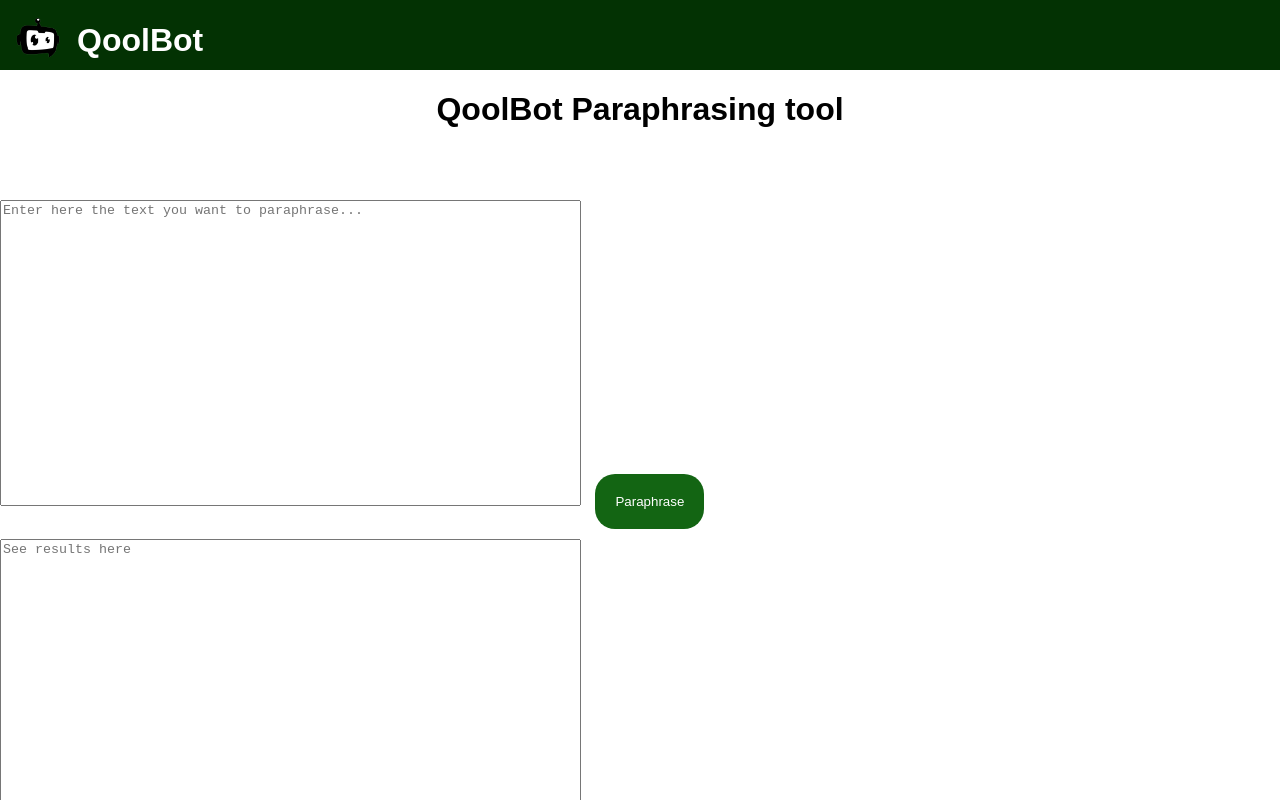
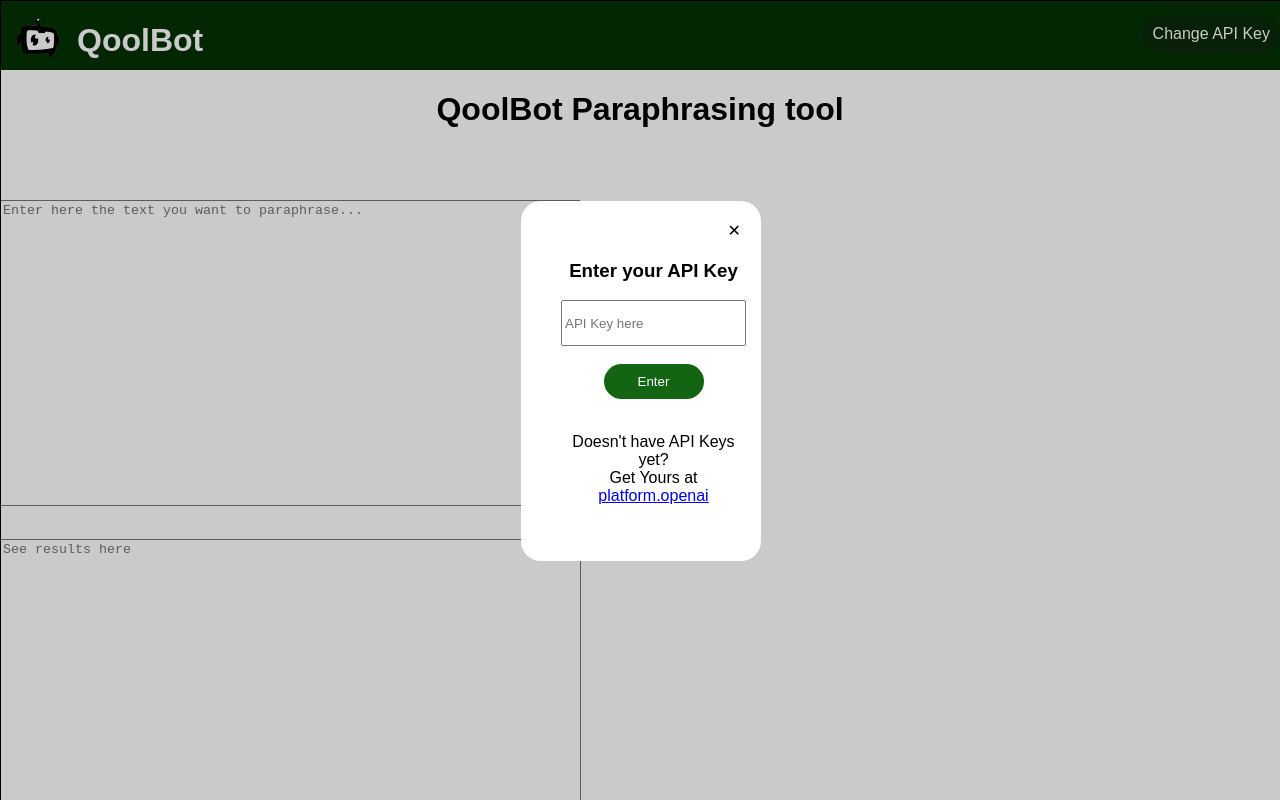
Before and after one commit to JimJ0112/Qoolbot, a plain HTML site: page index.html in a window 1280 px wide. Shown: the top 800 px of the page. Drawn offline with Linux system fonts and the light colour scheme.

Commit message:
added user inputted api key

```diff
--- a/index.html
+++ b/index.html
@@ -9,8 +9,7 @@
 </head>
 <body>
 
-    <script src="resources/scripts/paraphrase.js"> </script>
-</body>
+
 
 
 <div id="navbar">
@@ -18,10 +17,11 @@
         <tr>
             <td> <img src="resources/images/roboicon.png" id="navbaricon"/> </td>
             <td>  <h1 id="navbartitle"> QoolBot</h1> </td>
+
         </tr>
     </table>
 
-
+    <div id="changeAPIKEYTD" onclick="showAPIKEYFORM()"> Change API Key</div>
 
 </div>
 
@@ -41,9 +41,9 @@
         <table>
             <tr>
                 <td> Powered by </td>
-                <td> <a href="https://openai.com/blog/chatgpt" target="_blank"> <img src="resources/images/chatgptlogo1.png" id="chatgptlogo"> </a> </td>
+                <td> <a href="https://openai.com/blog/chatgpt" target="_blank" class="subtlelink"> <img src="resources/images/chatgptlogo1.png" id="chatgptlogo"> </a> </td>
                 <td> | </td>
-                <td> <a href="https://jimj0112.github.io/Jim-Portfolio/" target="_blank"> JL Manrique </a> </td>
+                <td> <a href="https://jimj0112.github.io/Jim-Portfolio/" target="_blank" class="subtlelink"> JL Manrique </a> </td>
 
             </tr>
         </table>
@@ -68,4 +68,21 @@
 </div>
 
 
+<div id="getAPIKEYBG">
+    <div id="getAPIKEYform">
+        <p class="closeButton" onclick="closeAPIFORM()"> ✕ </p>
+        <div id="getAPIKEYformContents">
+            <h3> Enter your API Key</h3>
+            <input type="text" id="APIKEYTB" placeholder="API Key here"/>
+            <br/>
+            <input type="button" value="Enter" id="EnterButton" onclick="saveAPIKEYtoLocalStorage()"/>
+            <br/>
+            <p> Doesn't have API Keys yet? <br/>
+             Get Yours at <a href="https://platform.openai.com/account/api-keys" target="_blank">platform.openai</a></p>
+        </div>
+    </div>
+</div>
+
+<script src="resources/scripts/paraphrase.js"> </script>
+</body>
 </html>
--- a/resources/css/styles.css
+++ b/resources/css/styles.css
@@ -35,8 +35,20 @@ textarea{
     background-color: rgb(3, 50, 3);
     padding-top: 0;
     color: white;
+    position: relative;
 
 
+}
+
+#changeAPIKEYTD{
+
+    background-color: rgb(9, 41, 9);
+    padding: 10px;
+    border-radius: 20px;
+    cursor: pointer;
+    position: absolute;
+    right: 0;
+    top:15px;
 }
 
 #navbarTable{
@@ -159,7 +171,63 @@ textarea{
     object-fit: contain;
   }
 
-  a{
+  .subtlelink{
     text-decoration: none;
     color: white;
   }
+
+
+  /*for saving api key*/
+  #getAPIKEYBG{
+    position: fixed;
+    width: 100%;
+    height: 100%;
+    margin: auto;
+    z-index: 5;
+    border: 1px solid black;
+    background-color: rgba(0, 0, 0, 0.209);
+    display: none;
+  }
+
+  #getAPIKEYform{
+    margin: auto;
+    margin-top: 200px;
+    background-color: white;
+    width: 200px;
+    padding: 20px;
+    border-radius: 20px;
+
+  }
+
+  #getAPIKEYformContents{
+    margin: auto;
+    display: grid;
+    padding: 20px;
+    text-align: center;
+    border-radius: 20px;
+
+  }
+
+  #EnterButton{
+    margin: auto;
+    cursor: pointer;
+    border: none;
+    background-color: rgb(19, 101, 19);
+    color:white;
+    font-family:Arial, Helvetica, sans-serif;
+    padding:10px;
+    width: 100px;
+    border-radius: 20px;
+  }
+
+  #APIKEYTB{
+    height: 40px;
+  }
+
+
+  .closeButton{
+    cursor: pointer;
+    float: right;
+    margin: 0;
+
+  }
--- a/resources/scripts/paraphrase.js
+++ b/resources/scripts/paraphrase.js
@@ -1,6 +1,35 @@
 console.log("paraphrase.js loaded");
 
-const APIKEY = "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";
+const APIKEY = localStorage.getItem("chatgptAPIKEY");
+
+if(localStorage.getItem("chatgptAPIKEY") === "" || localStorage.getItem("chatgptAPIKEY") === null ){
+    document.getElementById('getAPIKEYBG').style.display = "block";
+} else{
+
+}
+
+
+function saveAPIKEYtoLocalStorage(){
+    var APIKEYTBvalue = document.getElementById('APIKEYTB').value;
+
+    if(APIKEYTBvalue === "" || !APIKEYTBvalue.replace(/\s/g, '').length){
+
+        document.getElementById("APIKEYTB").style.borderColor = "red";
+        document.getElementById("APIKEYTB").style.borderBlockEndWidth = "3px";
+        document.getElementById("APIKEYTB").focus();
+
+
+    } else{
+        localStorage.setItem("chatgptAPIKEY",APIKEYTBvalue);
+        document.getElementById('getAPIKEYBG').style.display = "none";
+
+    }
+
+}
+
+function showAPIKEYFORM(){
+    document.getElementById('getAPIKEYBG').style.display = "block";
+}
 
 
 function fetchchatgpt(apikey, phrase){
@@ -43,6 +72,8 @@ function fetchchatgpt(apikey, phrase){
      }).catch(error => {
 
              console.log(error)
+             document.getElementById('systemOutputPhrase').value = error
+             document.getElementById('systemOutputPhrase').style.color="red"
 
              return error
 
@@ -59,14 +90,20 @@ function fetchchatgpt(apikey, phrase){
 function processuserinput(){
     var phrase = document.getElementById('userInputPhrase').value;
     var phraseElement = document.getElementById('userInputPhrase');
+    var apikey = localStorage.getItem("chatgptAPIKEY");
 
+    if(apikey === "" || apikey === null){
+        showAPIKEYFORM();
+    } else{
+        if(phrase === "" || !phrase.replace(/\s/g, '').length){
+            phraseElement.value = "";
+        }else{
+            phrase = "Paraphrase this sentence, '" + phrase + "'";
+            fetchchatgpt(apikey, phrase);
+        }
 
-    if(phrase === "" || !phrase.replace(/\s/g, '').length){
-        phraseElement.value = "";
-    }else{
-        phrase = "Paraphrase this sentence, '" + phrase + "'";
-        fetchchatgpt(APIKEY, phrase);
     }
+
 
 
 }
@@ -80,3 +117,7 @@ function showresult(result){
 
 
 }
+
+function closeAPIFORM(){
+    document.getElementById('getAPIKEYBG').style.display = "none";
+}
```
